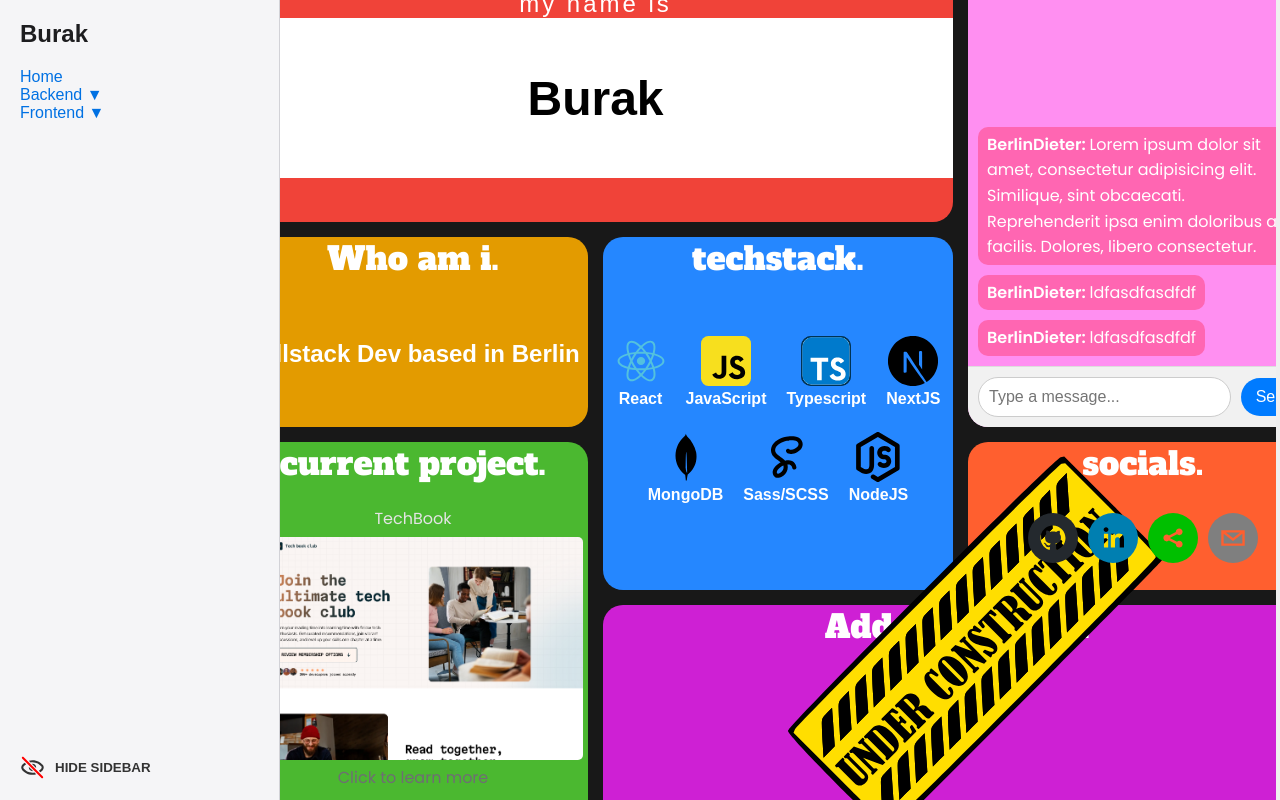
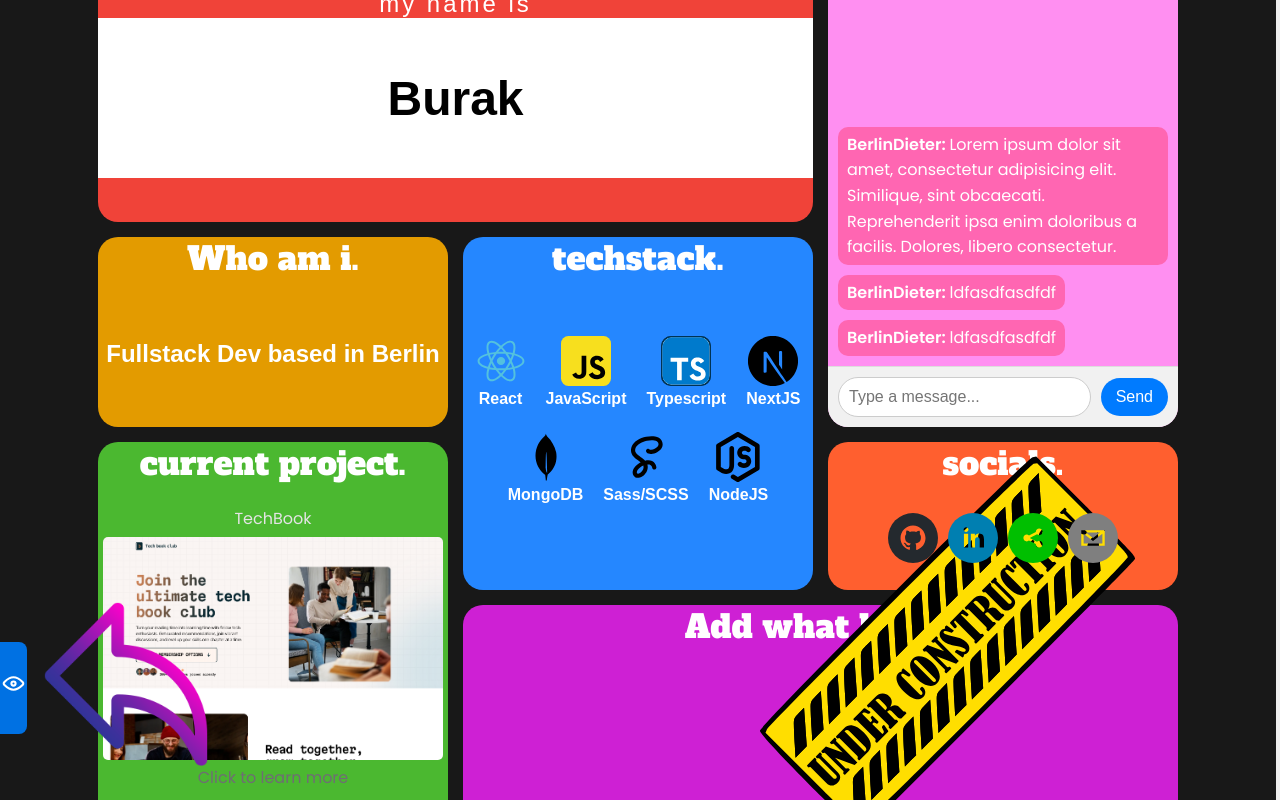
Before and after one commit to BuraYu/portfolioV2, a React (Create React App) app: page / in a window 1280 px wide. Built offline with nearby package versions, Linux system fonts and the light colour scheme.

Commit message:
changed navbar state

```diff
--- a/src/App.js
+++ b/src/App.js
@@ -22,7 +22,7 @@ Modal.setAppElement("#root");
 const App = () => {
   const [isBackendOpen, setIsBackendOpen] = useState(false);
   const [isFrontendOpen, setIsFrontendOpen] = useState(false);
-  const [toggleSidebar, setToggleSidebar] = useState(true);
+  const [toggleSidebar, setToggleSidebar] = useState(false);
   const [modalIsOpen, setIsOpen] = useState(false);
 
   useEffect(() => {
```
